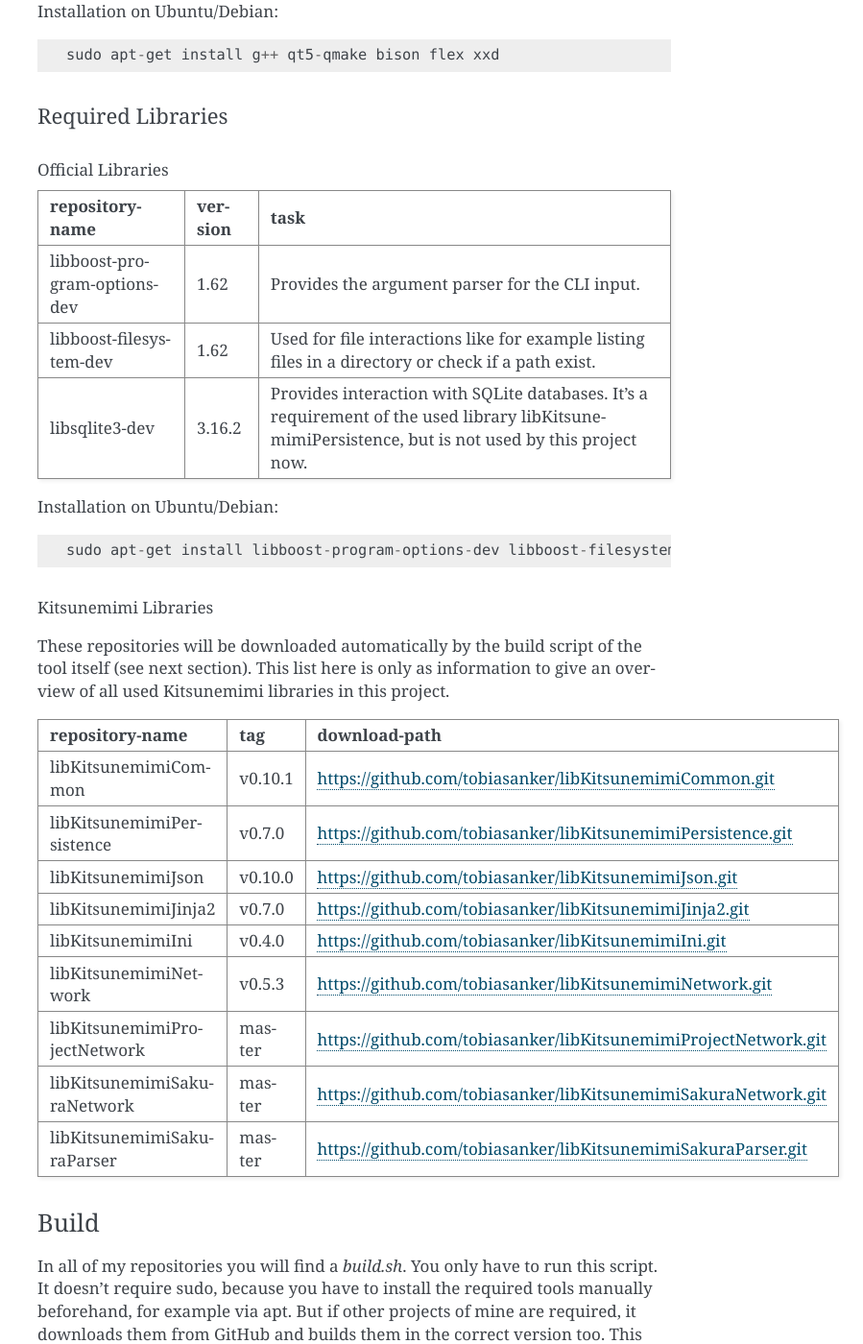
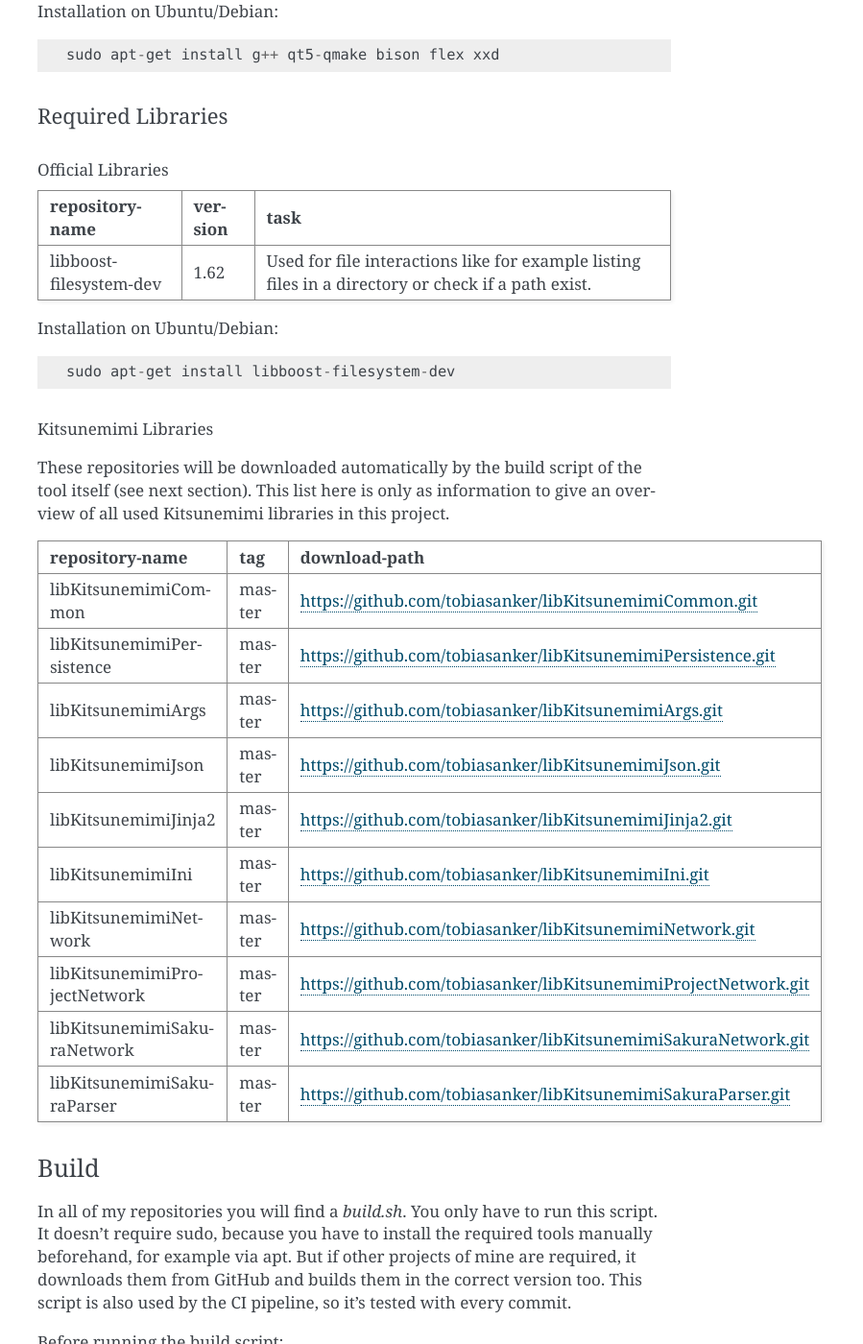
Before and after one commit to kitsudaiki/SakuraTree-Documentation, a Sphinx documentation site: the page built from source/build.rst, in a window 1280 px wide and 1400 px high, scrolled down 770 px. Shown: the whole window at 96% size, without its empty margins (381-1280 px from the left). Built offline with Sphinx 7.4.7, drawn with Linux system fonts in a browser that asks for light colours.

Commit message:
update requirements

```diff
--- a/source/build.rst
+++ b/source/build.rst
@@ -79,23 +79,15 @@ Official Libraries
       - **version**
       - **task**
 
-    * - libboost-program-options-dev
-      - 1.62
-      - Provides the argument parser for the CLI input.
-
     * - libboost-filesystem-dev
       - 1.62
       - Used for file interactions like for example listing files in a directory or check if a path exist.
-
-    * - libsqlite3-dev
-      - 3.16.2
-      - Provides interaction with SQLite databases. It's a requirement of the used library libKitsunemimiPersistence, but is not used by this project now.
 
 Installation on Ubuntu/Debian:
 
 ::
 
-    sudo apt-get install libboost-program-options-dev libboost-filesystem-dev libsqlite3-dev
+    sudo apt-get install libboost-filesystem-dev
 
 
 Kitsunemimi Libraries
@@ -113,27 +105,31 @@ These repositories will be downloaded automatically by the build script of the t
       - **download-path**
 
     * - libKitsunemimiCommon
-      - v0.10.1
+      - master
       - https://github.com/tobiasanker/libKitsunemimiCommon.git
 
     * - libKitsunemimiPersistence
-      - v0.7.0
+      - master
       - https://github.com/tobiasanker/libKitsunemimiPersistence.git
 
+    * - libKitsunemimiArgs
+      - master
+      - https://github.com/tobiasanker/libKitsunemimiArgs.git
+
     * - libKitsunemimiJson
-      - v0.10.0
+      - master
       - https://github.com/tobiasanker/libKitsunemimiJson.git
 
     * - libKitsunemimiJinja2
-      - v0.7.0
+      - master
       - https://github.com/tobiasanker/libKitsunemimiJinja2.git
 
     * - libKitsunemimiIni
-      - v0.4.0
+      - master
       - https://github.com/tobiasanker/libKitsunemimiIni.git
 
     * - libKitsunemimiNetwork
-      - v0.5.3
+      - master
       - https://github.com/tobiasanker/libKitsunemimiNetwork.git
 
     * - libKitsunemimiProjectNetwork
```
